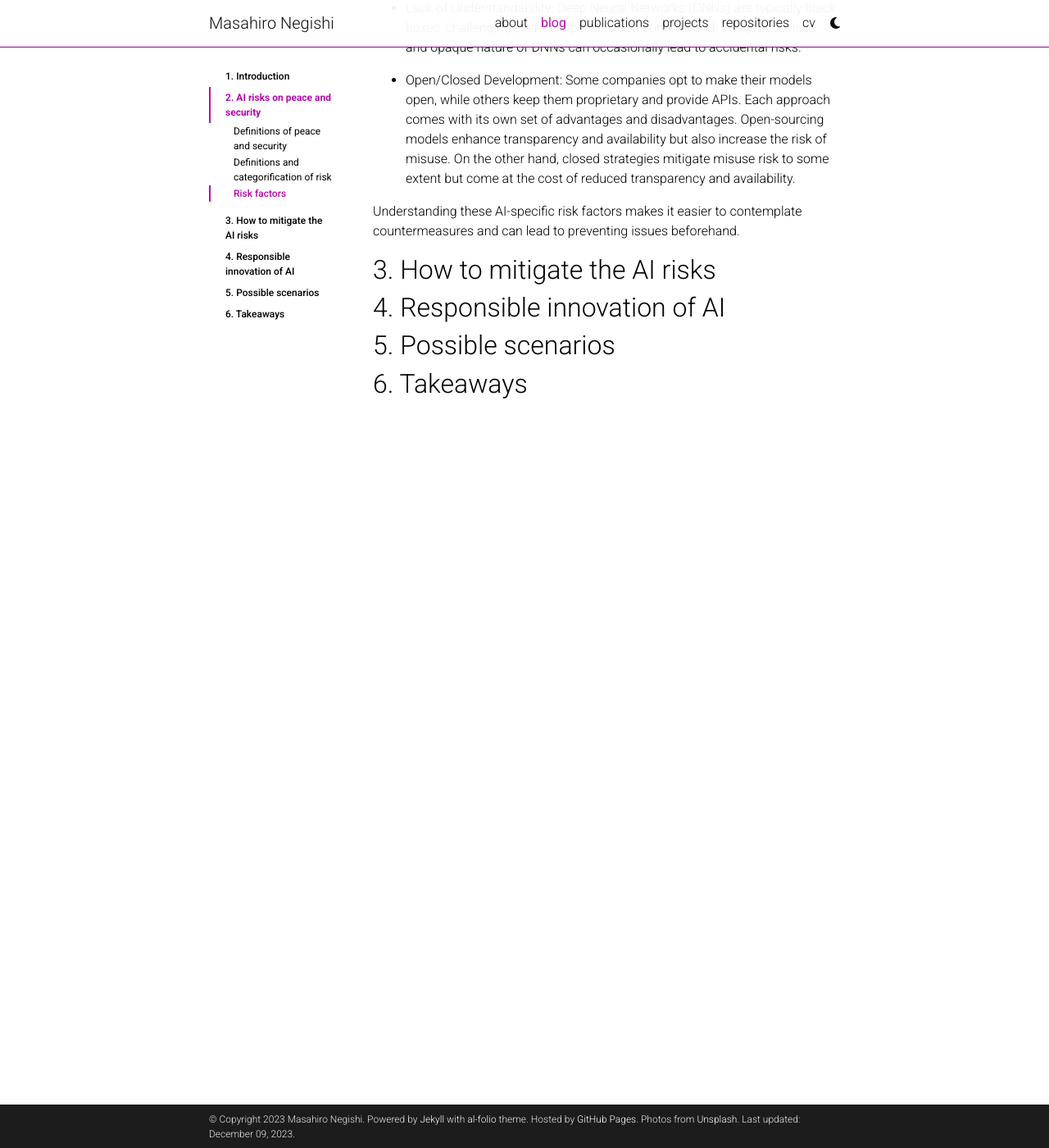
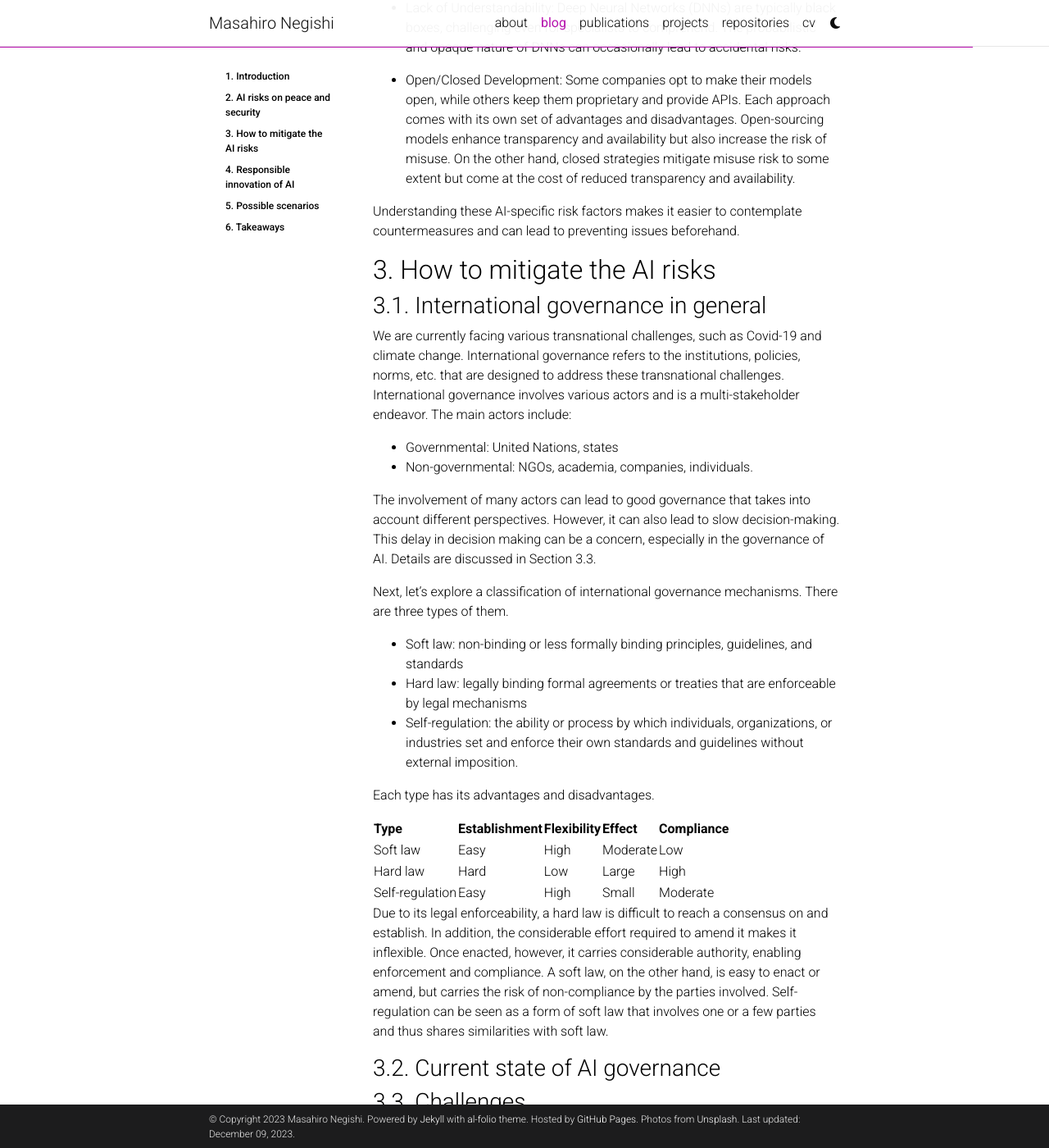
Before and after one commit to masahiro-negishi/masahiro-negishi.github.io, a Jekyll site: the page built from _posts/2023-11-20-workshop-responsible-ai.md, in a window 1280 px wide and 1400 px high, scrolled down 2275 px. Shown: the whole window at 82% size. Built offline with Jekyll 4.4.1, drawn with Linux system fonts in a browser that asks for light colours; comment, search, counter and statistics services are not loaded; a style sheet for code colours, icons or effects is not loaded; some of the changed text lies outside the part shown.

Commit message:
add international governance in general

```diff
--- a/_posts/2023-11-20-workshop-responsible-ai.md
+++ b/_posts/2023-11-20-workshop-responsible-ai.md
@@ -16,7 +16,7 @@
 With the recent widespread adoption of AI technologies, lively debates have emerged regarding the associated risks. These discussions span a spectrum from concerns about AI replacing jobs to the potential threat of autonomous robots causing harm to humans. However, these debates often remain superficial, particularly among the general public, as terms like "AI" or "Risk" carry vague meanings. Seeking a deeper understanding of the current landscape of AI risks and exploring effective approaches to address them, I participated in an enlightening [educational workshop on Responsible AI for Peace and Security](https://www.sipri.org/news/2023/sipri-and-unoda-engage-next-generation-ai-practitioners?s=31) in Malmö, Sweden, held on November 16 and 17, 2023. This post aims to distill the insights gained during the two-day workshop, hoping to contribute to a clearer perspective on the challenges posed by AI risks. This post mainly focuses on AI risks for peace and security.
 
 ## 2. AI risks on peace and security
-###  Definitions of peace and security
+### 2.1. Definitions of peace and security
 To begin, let's delve into the definitions of "peace" and "security." Both terms carry conventional and contemporary interpretations. Here, we present the definitions of peace:
 
 - Conventional peace (negative peace): Denotes the absence of conflicts.
@@ -31,7 +31,7 @@
 
 More info: [Defining the Concept of Peace](https://www.visionofhumanity.org/defining-the-concept-of-peace/)
 
-### Definitions and categorification of risk
+### 2.2. Definitions and categorification of risk
 Let's now turn our attention to the definition of risk. According to the Cambridge Dictionary, a risk is the possibility of something bad happening. A risk is comprised of two key components: likelihood and magnitude. The severity of a risk is determined by the extent to which these two components are elevated.
 
 Concerning the risks associated with AI, there are three primary types: accidental, misuse, and structural. The table below outlines the definition and provides an example for each type.
@@ -44,7 +44,7 @@
 
 Please note that the examples are somewhat connected to P&S: the AI recruiting system undermines equality, the politician's deepfake video compromises the subject's dignity and sparks political conflicts, and market domination contributes to the concentration of wealth. As you can see, numerous situations exist where AI undermines P&S. Organizing them into these three types somewhat facilitates a clearer consideration of AI risks.
 
-### Risk factors
+### 2.3. Risk factors
 Then, why are there so many AI risks on P&S? Behind this lies a set of risk factors particular to AI. Below, I will enumerate some of them.
 
 - Dual use: The same AI technology can be utilized in the military and civilian domains. AI technologies typically advance more rapidly in the private sector, where regulation and control are often more challenging than in the military industry. Developments under lax rules in the private sector may subsequently be repurposed for military use, posing risks.
@@ -59,6 +59,33 @@
 Understanding these AI-specific risk factors makes it easier to contemplate countermeasures and can lead to preventing issues beforehand.
 
 ## 3. How to mitigate the AI risks
+### 3.1. International governance in general
+We are currently facing various transnational challenges, such as Covid-19 and climate change. International governance refers to the institutions, policies, norms, etc. that are designed to address these transnational challenges. International governance involves various actors and is a multi-stakeholder endeavor. The main actors include:
+
+- Governmental: United Nations, states
+- Non-governmental: NGOs, academia, companies, individuals.
+
+The involvement of many actors can lead to good governance that takes into account different perspectives. However, it can also lead to slow decision-making. This delay in decision making can be a concern, especially in the governance of AI. Details are discussed in Section 3.3.
+
+Next, let's explore a classification of international governance mechanisms. There are three types of them.
+
+- Soft law: non-binding or less formally binding principles, guidelines, and standards
+- Hard law: legally binding formal agreements or treaties that are enforceable by legal mechanisms
+- Self-regulation: the ability or process by which individuals, organizations, or industries set and enforce their own standards and guidelines without external imposition.
+
+Each type has its advantages and disadvantages.
+
+| Type            | Establishment | Flexibility | Effect   | Compliance |
+| --------------- | ------------- | ----------- | -------- | ---------- |
+| Soft law        | Easy          | High        | Moderate | Low        |
+| Hard law        | Hard          | Low         | Large    | High       |
+| Self-regulation | Easy          | High        | Small    | Moderate   |
+
+Due to its legal enforceability, a hard law is difficult to reach a consensus on and establish. In addition, the considerable effort required to amend it makes it inflexible. Once enacted, however, it carries considerable authority, enabling enforcement and compliance. A soft law, on the other hand, is easy to enact or amend, but carries the risk of non-compliance by the parties involved. Self-regulation can be seen as a form of soft law that involves one or a few parties and thus shares similarities with soft law.
+
+### 3.2. Current state of AI governance
+### 3.3. Challenges
+
 ## 4. Responsible innovation of AI
 ## 5. Possible scenarios
 ## 6. Takeaways
```
